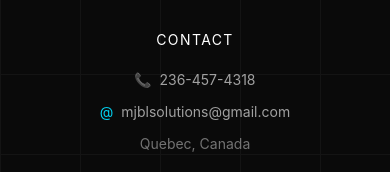
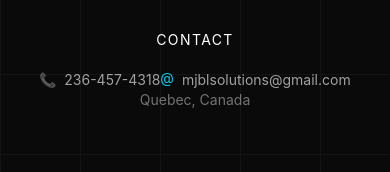
Before and after one commit to AlexMJBL/3d_design, a React (Vite) app: page / in a window 390 px wide. Shown: the part 4096-4268 px from the top of the page. Built offline with nearby package versions, Linux system fonts and the light colour scheme.

Commit message:
fixed mailto phone to

```diff
--- a/src/components/Footer.tsx
+++ b/src/components/Footer.tsx
@@ -3,6 +3,8 @@ import { useTranslation } from "react-i18next"
 import Logo from "../assets/images/logo_light.png"
 
 export default function Footer() {
+
+
 
   const { t } = useTranslation()
 
@@ -78,15 +80,21 @@ export default function Footer() {
 
           <div className="text-sm space-y-3">
 
-            <p>
-              <span className="mr-2">📞</span>
-              236-457-4318
-            </p>
+      <a
+  href="tel:2364574318"
+  className="hover:text-cyan-400 transition"
+>
+  <span className="mr-2">📞</span>
+  236-457-4318
+</a>
 
-            <p>
-              <span className="text-cyan-400 mr-2">@</span>
-              mjblsolutions@gmail.com
-            </p>
+            <a
+  href="mailto:mjblsolutions@gmail.com"
+  className="hover:text-cyan-400 transition"
+>
+  <span className="text-cyan-400 mr-2">@</span>
+  mjblsolutions@gmail.com
+</a>
 
             <p className="text-neutral-500">
               Quebec, Canada
```
